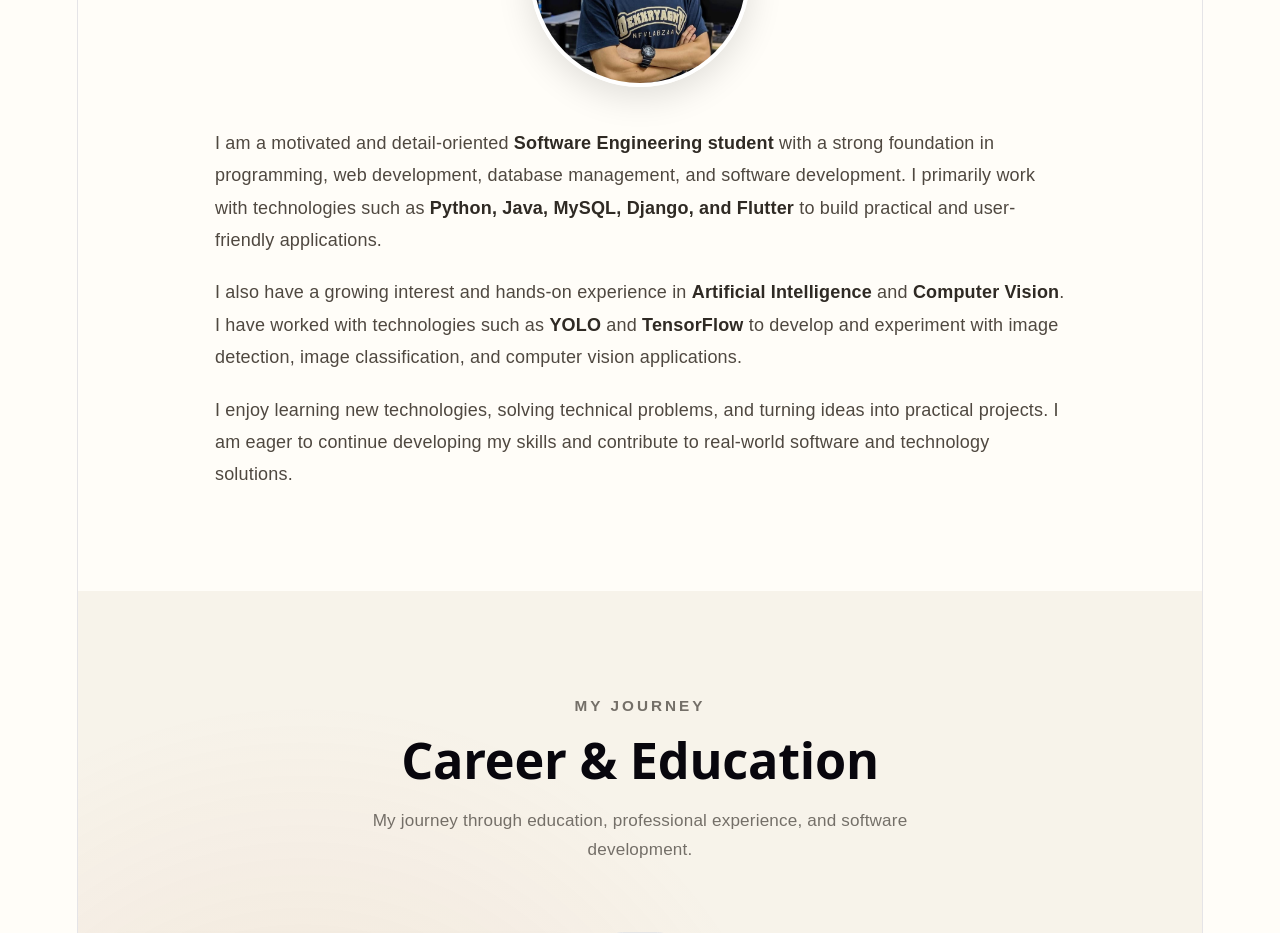
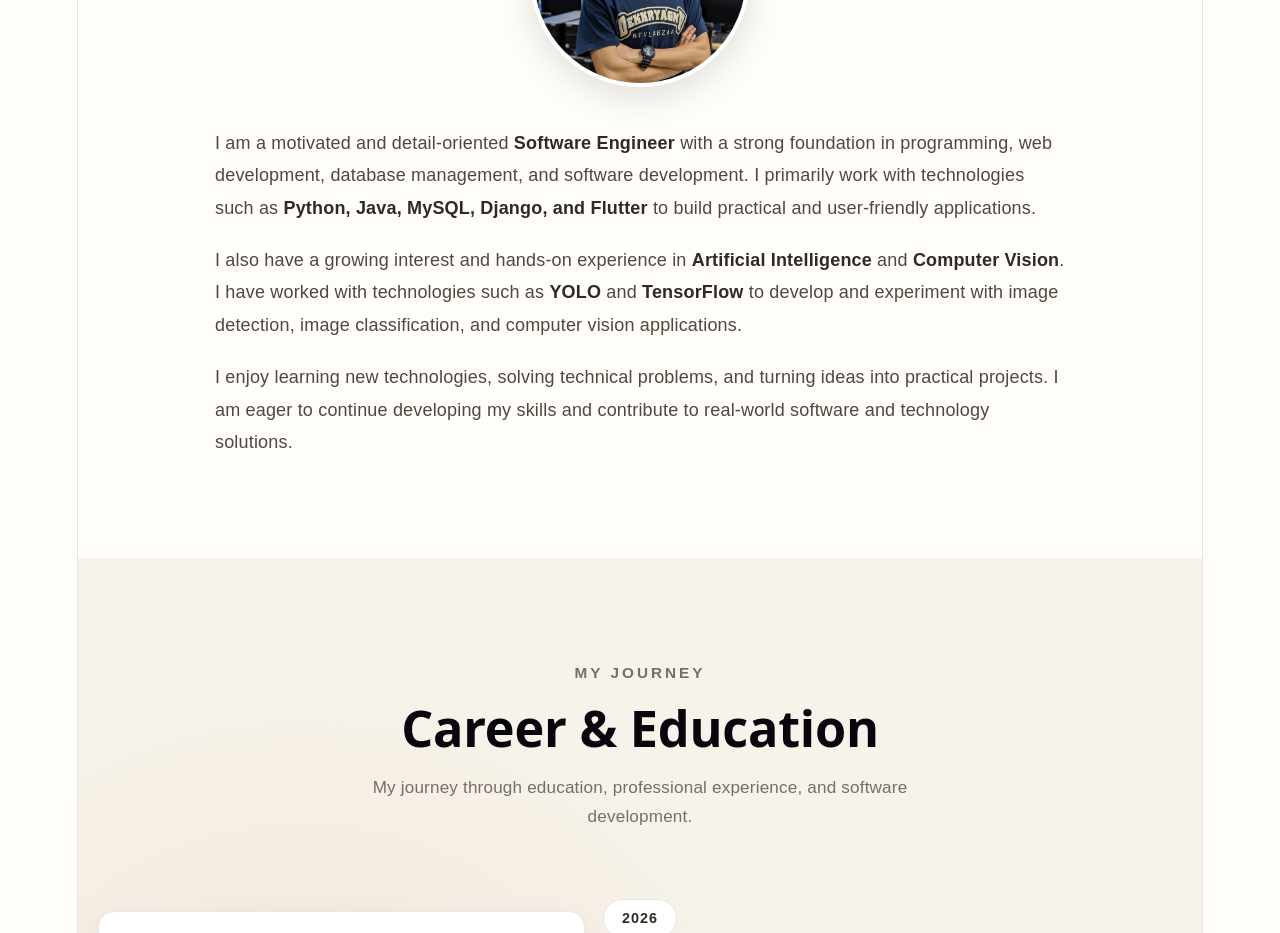
Before and after one commit to Ahle0715/Resume, a React (Vite) app in the folder resume-website/: page / in a window 1280 px wide. Shown: the part 1140-2073 px from the top of the page. Built offline with nearby package versions, Linux system fonts and the light colour scheme.

Commit message:
Switched from SE student to Software Engineer

```diff
--- a/resume-website/src/App.jsx
+++ b/resume-website/src/App.jsx
@@ -89,7 +89,7 @@ function App() {
 
               <p className="about-text">
                 I am a motivated and detail-oriented{" "}
-                <strong>Software Engineering student</strong> with a strong
+                <strong>Software Engineer</strong> with a strong
                 foundation in programming, web development, database management,
                 and software development. I primarily work with technologies such
                 as <strong>Python, Java, MySQL, Django, and Flutter</strong> to
```
